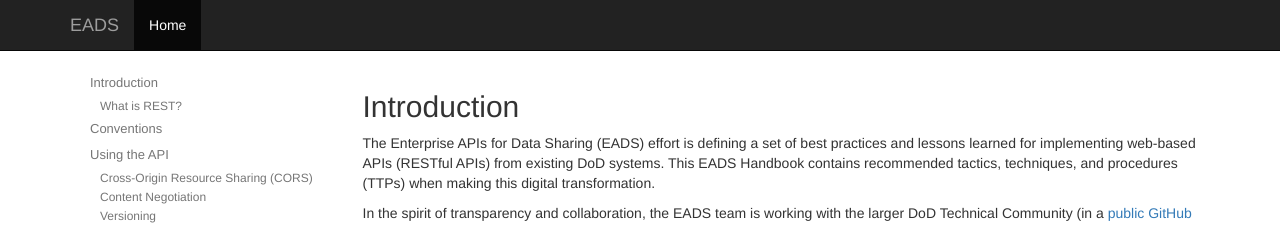
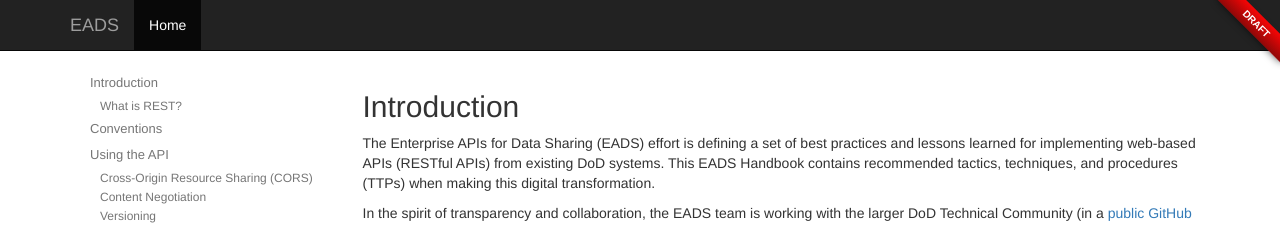
Before and after one commit to DoDCIO/eads, a Jekyll site: the page built from index.md, in a window 1280 px wide. Shown: the top 225 px of the page. Built offline with Jekyll 4.4.1, drawn with Linux system fonts in a browser that asks for light colours; nearby versions of some CDN libraries.

Commit message:
Adding DRAFT ribbon

```diff
--- a/_layouts/landing.html
+++ b/_layouts/landing.html
@@ -28,6 +28,7 @@
 
     <!-- Fixed navbar -->
     <nav class="navbar navbar-inverse navbar-fixed-top">
+      <div class="ribbon red"><span>DRAFT</span></div>
       <div class="container">
         <div class="navbar-header">
           <button type="button" class="navbar-toggle collapsed" data-toggle="collapse" data-target="#navbar" aria-expanded="false" aria-controls="navbar">
--- a/stylesheets/eads.css
+++ b/stylesheets/eads.css
@@ -18,3 +18,50 @@ body {
 .bs-docs-sidebar.affix{position:fixed;top:20px}
 .bs-docs-sidebar.affix-bottom{position:absolute}
 .bs-docs-sidebar.affix .bs-docs-sidenav,.bs-docs-sidebar.affix-bottom .bs-docs-sidenav{margin-top:0;margin-bottom:0}
+
+.ribbon {
+   position: absolute;
+   right: -5px; top: -5px;
+   z-index: 1;
+   overflow: hidden;
+   width: 75px; height: 75px;
+   text-align: right;
+}
+.ribbon span {
+   font-size: 10px;
+   color: #fff;
+   text-transform: uppercase;
+   text-align: center;
+   font-weight: bold; line-height: 20px;
+   transform: rotate(45deg);
+   -webkit-transform: rotate(45deg); /* Needed for Safari */
+   width: 100px; display: block;
+   background: #79A70A;
+   background: linear-gradient(#9BC90D 0%, #79A70A 100%);
+   box-shadow: 0 3px 10px -5px rgba(0, 0, 0, 1);
+   position: absolute;
+   top: 19px; right: -21px;
+}
+.ribbon span::before {
+   content: '';
+   position: absolute;
+   left: 0px; top: 100%;
+   z-index: -1;
+   border-left: 3px solid #79A70A;
+   border-right: 3px solid transparent;
+   border-bottom: 3px solid transparent;
+   border-top: 3px solid #79A70A;
+}
+.ribbon span::after {
+   content: '';
+   position: absolute;
+   right: 0%; top: 100%;
+   z-index: -1;
+   border-right: 3px solid #79A70A;
+   border-left: 3px solid transparent;
+   border-bottom: 3px solid transparent;
+   border-top: 3px solid #79A70A;
+}
+.red span {background: linear-gradient(#F70505 0%, #8F0808 100%);}
+.red span::before {border-left-color: #8F0808; border-top-color: #8F0808;}
+.red span::after {border-right-color: #8F0808; border-top-color: #8F0808;}
```
